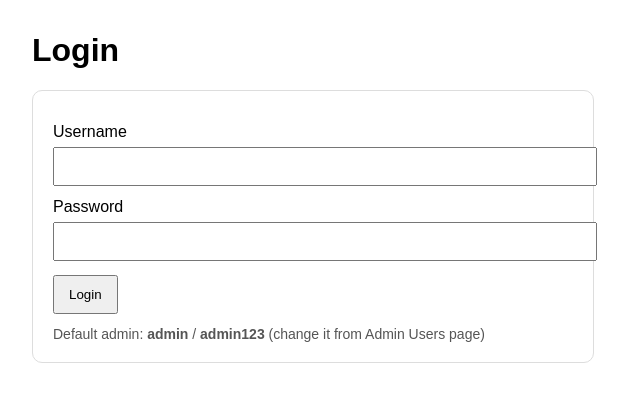
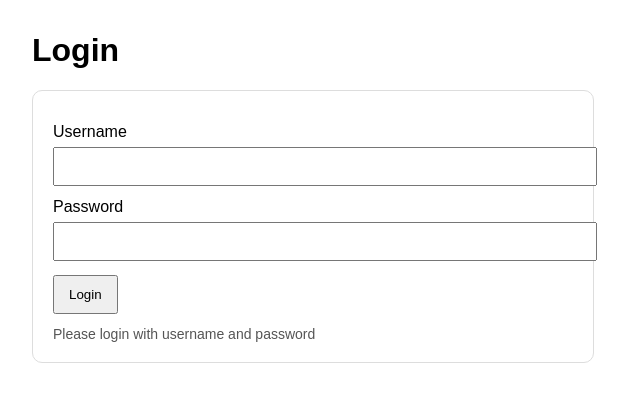
Before and after one commit to sajidrasool55/ROS, a FastAPI app: page /login in a window 1280 px wide. Shown: the top 402 px of the page, without its empty margins (0-640 px from the left). Run offline with FastAPI, Linux system fonts and the light colour scheme.

Commit message:
update login page

```diff
--- a/templates/login.html
+++ b/templates/login.html
@@ -33,7 +33,7 @@
     </form>
 
     <div class="hint">
-      Default admin: <b>admin</b> / <b>admin123</b> (change it from Admin Users page)
+      Please login with username and password
     </div>
   </div>
 </body>
```
